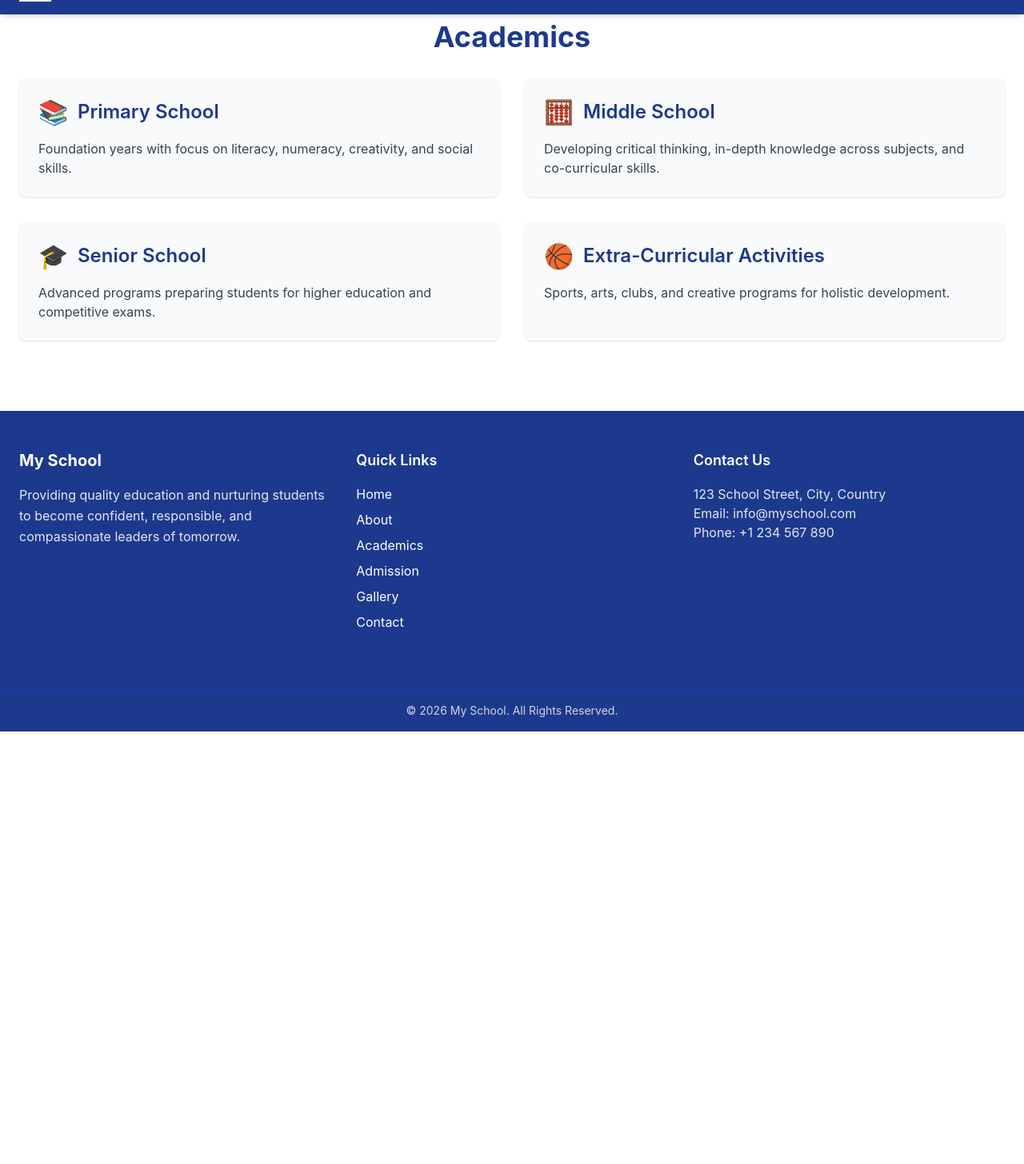
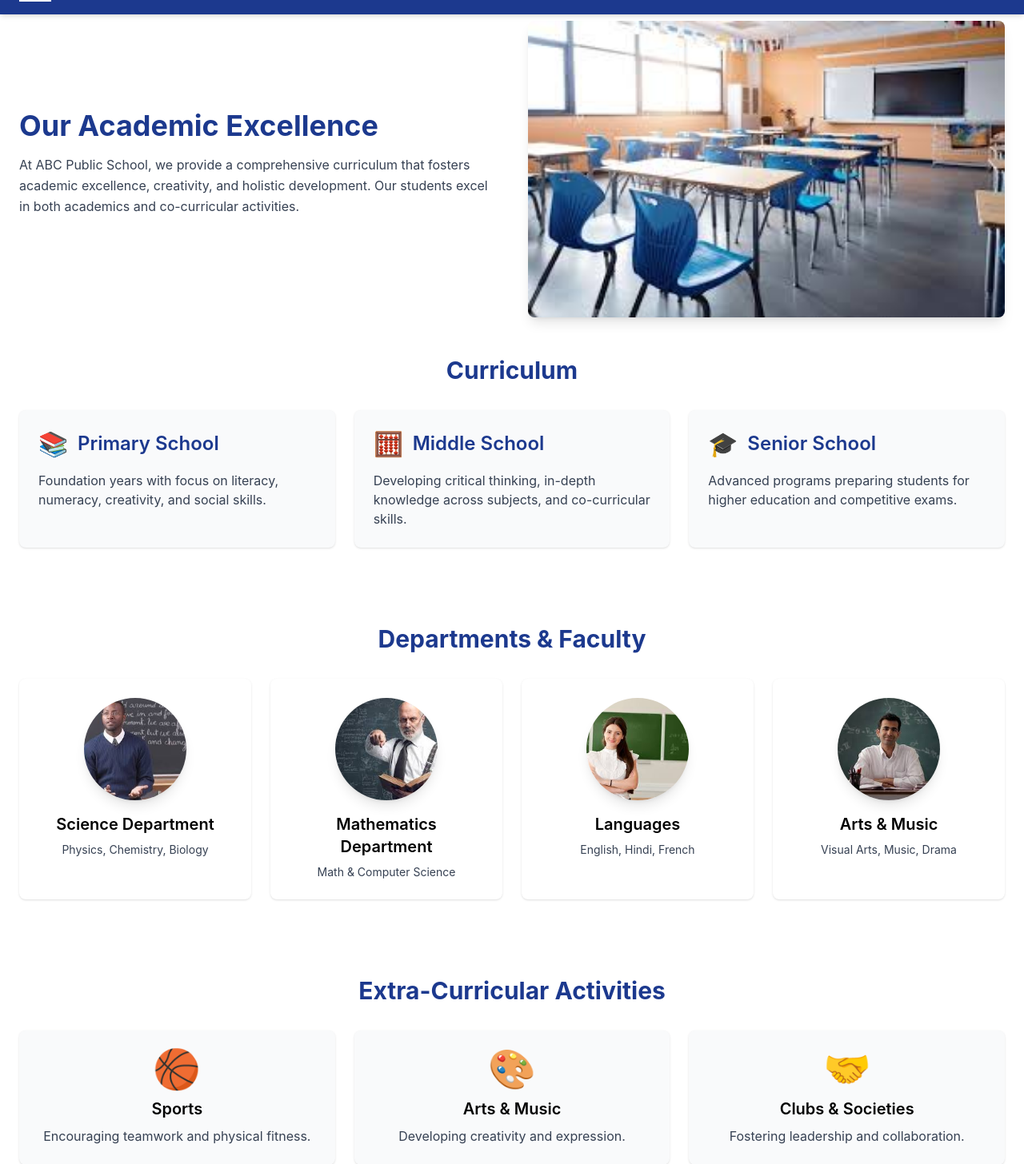
Before and after one commit to Ankit-nehra/Prakash-school, a React (Vite) app in the folder school/: page /academics in a window 1280 px wide. Shown: the part 54-1510 px from the top of the page at 80% size. Before the commit the page ends 969 px from the top, so only its background shows below. Built offline with nearby package versions, Linux system fonts and the light colour scheme.

Commit message:
Update Academics.jsx

```diff
--- a/school/src/pages/Academics.jsx
+++ b/school/src/pages/Academics.jsx
@@ -1,8 +1,17 @@
+import { Link } from "react-router-dom";
 import Navbar from "../components/layout/Navbar";
 import Footer from "../components/layout/Footer";
+import StatsSection from "../components/home/StatsCounter";
+
+// Local images
+import classroomImage from "../assets/images/classroom1.png";
+import teacher1 from "../assets/images/teacher1.png";
+import teacher2 from "../assets/images/teacher2.png";
+import teacher3 from "../assets/images/teacher3.png";
+import teacher4 from "../assets/images/teacher4.png";
 
 function Academics() {
-  const sections = [
+  const curriculum = [
     {
       title: "Primary School",
       description: "Foundation years with focus on literacy, numeracy, creativity, and social skills.",
@@ -18,36 +27,101 @@ function Academics() {
       description: "Advanced programs preparing students for higher education and competitive exams.",
       icon: "🎓",
     },
-    {
-      title: "Extra-Curricular Activities",
-      description: "Sports, arts, clubs, and creative programs for holistic development.",
-      icon: "🏀",
-    },
+  ];
+
+  const activities = [
+    { title: "Sports", description: "Encouraging teamwork and physical fitness.", icon: "🏀" },
+    { title: "Arts & Music", description: "Developing creativity and expression.", icon: "🎨" },
+    { title: "Clubs & Societies", description: "Fostering leadership and collaboration.", icon: "🤝" },
+  ];
+
+  const departments = [
+    { name: "Science Department", desc: "Physics, Chemistry, Biology", img: teacher1 },
+    { name: "Mathematics Department", desc: "Math & Computer Science", img: teacher2 },
+    { name: "Languages", desc: "English, Hindi, French", img: teacher3 },
+    { name: "Arts & Music", desc: "Visual Arts, Music, Drama", img: teacher4 },
   ];
 
   return (
     <div>
       <Navbar />
 
-      <div className="pt-20 max-w-7xl mx-auto px-6 py-12 space-y-12">
+      {/* Hero / Intro */}
+      <section className="grid md:grid-cols-2 gap-10 items-center pt-20 max-w-7xl mx-auto px-6">
+        <div>
+          <h1 className="text-4xl font-bold text-blue-900 mb-4">Our Academic Excellence</h1>
+          <p className="text-gray-700 leading-relaxed mb-4">
+            At ABC Public School, we provide a comprehensive curriculum that fosters academic excellence, creativity, and holistic development. Our students excel in both academics and co-curricular activities.
+          </p>
+        </div>
+        <div>
+          <img src={classroomImage} alt="Classroom" className="w-full rounded-lg shadow-lg" />
+        </div>
+      </section>
 
-        <h1 className="text-4xl font-bold text-blue-900 text-center mb-8">
-          Academics
-        </h1>
-
-        <div className="grid md:grid-cols-2 gap-8">
-          {sections.map((section, index) => (
-            <div key={index} className="p-6 bg-gray-50 rounded-lg shadow hover:shadow-lg transition">
+      {/* Curriculum */}
+      <section className="py-12 max-w-7xl mx-auto px-6">
+        <h2 className="text-3xl font-bold text-blue-900 mb-8 text-center">Curriculum</h2>
+        <div className="grid md:grid-cols-3 gap-6">
+          {curriculum.map((item, idx) => (
+            <div key={idx} className="p-6 bg-gray-50 rounded-lg shadow hover:shadow-xl transition">
               <div className="flex items-center mb-4">
-                <span className="text-3xl mr-3">{section.icon}</span>
-                <h2 className="text-2xl font-semibold text-blue-900">{section.title}</h2>
+                <span className="text-3xl mr-3">{item.icon}</span>
+                <h3 className="text-2xl font-semibold text-blue-900">{item.title}</h3>
               </div>
-              <p className="text-gray-700">{section.description}</p>
+              <p className="text-gray-700">{item.description}</p>
             </div>
           ))}
         </div>
+      </section>
 
-      </div>
+      {/* Departments / Faculty */}
+      <section className="py-12 max-w-7xl mx-auto px-6">
+        <h2 className="text-3xl font-bold text-blue-900 mb-8 text-center">Departments & Faculty</h2>
+        <div className="grid md:grid-cols-4 gap-6">
+          {departments.map((dept, idx) => (
+            <div key={idx} className="p-6 bg-white rounded-lg shadow hover:shadow-xl transition text-center">
+              <img
+                src={dept.img}
+                alt={dept.name}
+                className="w-32 h-32 mx-auto mb-4 rounded-full object-cover shadow-lg"
+              />
+              <h3 className="text-xl font-semibold mb-2">{dept.name}</h3>
+              <p className="text-gray-700 text-sm">{dept.desc}</p>
+            </div>
+          ))}
+        </div>
+      </section>
+
+      {/* Activities / Extra-curricular */}
+      <section className="py-12 max-w-7xl mx-auto px-6">
+        <h2 className="text-3xl font-bold text-blue-900 mb-8 text-center">Extra-Curricular Activities</h2>
+        <div className="grid md:grid-cols-3 gap-6">
+          {activities.map((item, idx) => (
+            <div key={idx} className="p-6 bg-gray-50 rounded-lg shadow hover:shadow-xl transition text-center">
+              <span className="text-5xl mb-3 block">{item.icon}</span>
+              <h3 className="text-xl font-semibold mb-2">{item.title}</h3>
+              <p className="text-gray-700">{item.description}</p>
+            </div>
+          ))}
+        </div>
+      </section>
+
+      {/* Stats Section */}
+      <StatsSection />
+
+      {/* Call to Action */}
+      <section className="text-center bg-gray-100 py-12 rounded-lg my-12 mx-6 md:mx-auto max-w-2xl">
+        <h2 className="text-3xl font-bold text-blue-900 mb-4">Join Our School Community</h2>
+        <p className="text-gray-700 mb-6">
+          Discover a place where students grow academically and personally.
+        </p>
+      <Link to="/admission">
+        <button className="bg-blue-900 text-white px-6 py-3 rounded hover:bg-blue-800 transition">
+          Apply for Admission
+        </button>
+       </Link>
+      </section>
 
       <Footer />
     </div>
```
